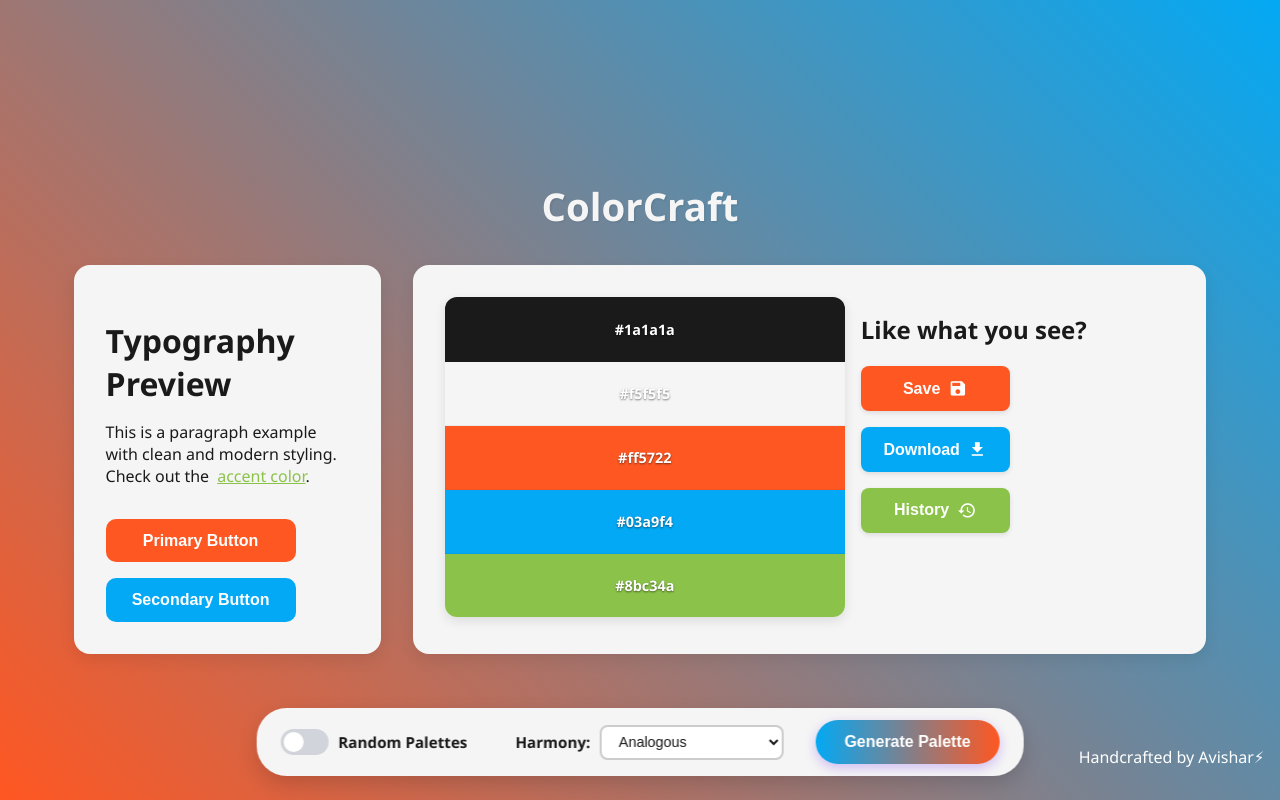
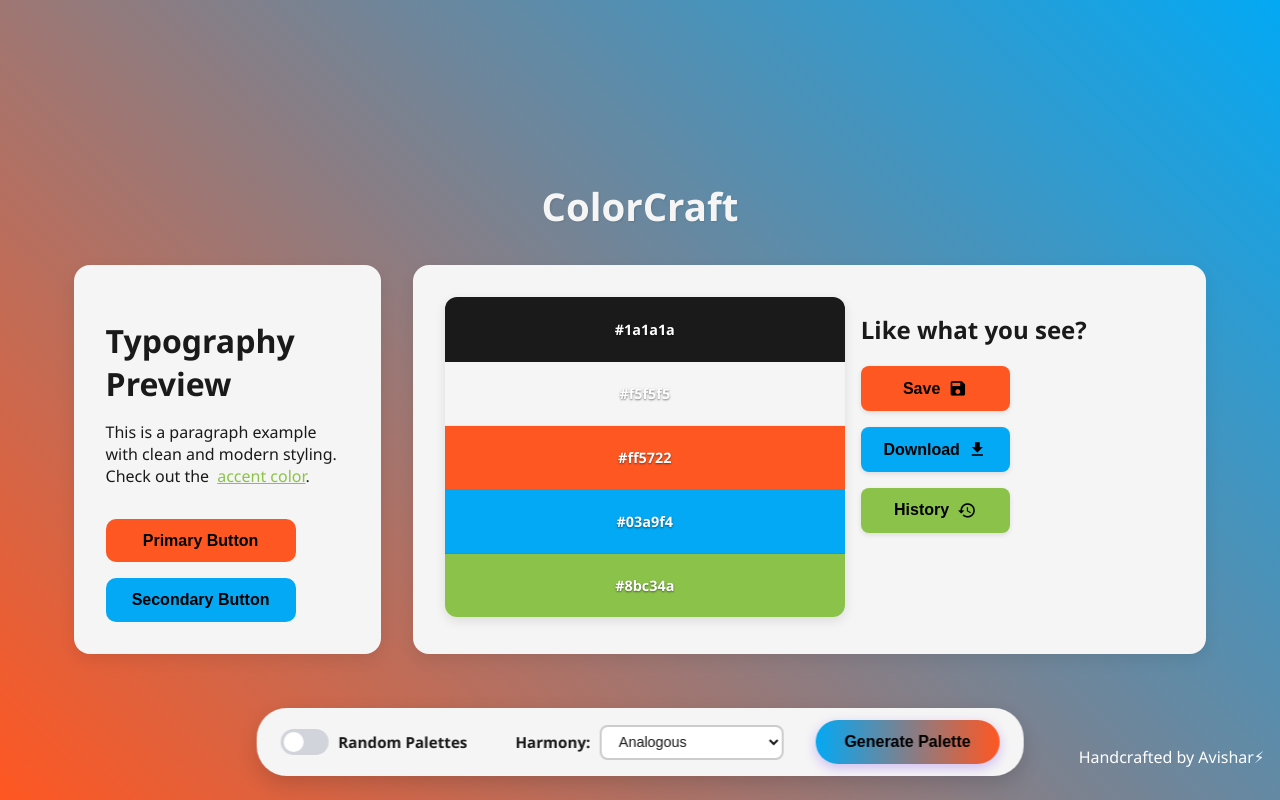
Before and after one commit to AvisharSharan/ColorCraft, a React (Vite) app: page / in a window 1280 px wide. Built offline with nearby package versions, Linux system fonts and the light colour scheme.

Commit message:
improved threshold values for button texts

```diff
--- a/src/components/ButtonPreview.jsx
+++ b/src/components/ButtonPreview.jsx
@@ -1,14 +1,21 @@
 import React from "react";
 import chroma from "chroma-js";
 
-const ButtonPreview = ({ palette }) => (
+const ButtonPreview = ({ palette }) => {
+  // Helper function to determine optimal text color for any background
+  const getTextColor = (backgroundColor) => {
+    // Use a higher contrast threshold (4.5) for better accessibility (WCAG AA standard)
+    return chroma.contrast(backgroundColor, '#ffffff') >= 4.5 ? '#ffffff' : '#000000';
+  };
+
+  return (
     <div className="button-preview">
       <button
         style={{
           width: "190px",
           fontWeight: "bold",
           backgroundColor: palette.primary,
-        color: chroma.contrast(palette.primary, '#ffffff') > 2 ? '#ffffff' : palette.text
+          color: getTextColor(palette.primary)
         }}
         className="primary-btn"
       >
@@ -19,7 +26,7 @@ const ButtonPreview = ({ palette }) => (
           width: "190px",
           fontWeight: "bold",
           backgroundColor: palette.secondary,
-        color: chroma.contrast(palette.secondary, '#ffffff') > 2.5 ? '#ffffff' : palette.text
+          color: getTextColor(palette.secondary)
         }}
         className="secondary-btn"
       >
@@ -27,5 +34,6 @@ const ButtonPreview = ({ palette }) => (
       </button>
     </div>
   );
+};
 
 export default ButtonPreview;
--- a/src/components/FeaturesSection.jsx
+++ b/src/components/FeaturesSection.jsx
@@ -1,34 +1,46 @@
 import React from "react";
 import chroma from "chroma-js"
 
-const FeaturesSection = ({ onExportClick, onDownloadClick, onHistoryClick, palette, hasHistory }) => (
-  <div className="features-container" style={{ width: "50%", padding: "1rem" }}>
-    <h2>Like what you see?</h2>
-    <div className="features-buttons" style={{width: "50%"}}>
+const FeaturesSection = ({ onExportClick, onDownloadClick, onHistoryClick, palette, hasHistory }) => {
+  // Helper function to determine optimal text color for any background
+  const getTextColor = (backgroundColor) => {
+    // Use a higher contrast threshold (4.5) for better accessibility (WCAG AA standard)
+    return chroma.contrast(backgroundColor, '#ffffff') >= 4.5 ? '#ffffff' : '#000000';
+  };
+
+  return (
+    <div className="features-container" style={{ width: "50%", padding: "1rem" }}>
+      <h2>Like what you see?</h2>
+      <div className="features-buttons" style={{width: "50%"}}>
       <button
         className="export-btn"
         onClick={onExportClick}
-        style={{color: chroma.contrast(palette.primary, '#ffffff') > 2 ? '#ffffff' : palette.text }}
+        style={{color: getTextColor(palette.primary) }}
       >Save
         <span className="material-icons">save</span>
       </button>
       <button
         className="download-btn"
         onClick={onDownloadClick}
-        style={{color: chroma.contrast(palette.secondary, '#ffffff') > 2.5 ? '#ffffff' : palette.text }}
+        style={{color: getTextColor(palette.secondary) }}
       >Download
         <span className="material-icons">download</span>
       </button>
       <button
         className="history-btn"
         onClick={onHistoryClick}
-        style={{color: chroma.contrast(palette.secondary, '#ffffff') > 2.5 ? '#ffffff' : palette.text }}
+        style={{
+          color: getTextColor(palette.accent),
+          backgroundColor: palette.accent
+        }}
+        disabled={!hasHistory}
         title={!hasHistory ? "Generate palettes to build history" : "View previous palettes"}
       >History
         <span className="material-icons">history</span>
       </button>
+      </div>
     </div>
-  </div>
-);
+  );
+};
 
 export default FeaturesSection;
--- a/src/components/Toolbar.jsx
+++ b/src/components/Toolbar.jsx
@@ -1,6 +1,6 @@
 import React from 'react';
+import chroma from 'chroma-js';
 import '../styles/Toolbar.css';
-import chroma from 'chroma-js';
 
 const Toolbar = ({
   onGenerate,
@@ -12,6 +12,19 @@ const Toolbar = ({
   harmonyMode,
   setHarmonyMode
 }) => {
+  // Helper function to determine optimal text color for any background
+  const getTextColor = (backgroundColor) => {
+    // Use a higher contrast threshold (4.5) for better accessibility (WCAG AA standard)
+    return chroma.contrast(backgroundColor, '#ffffff') >= 4.5 ? '#ffffff' : '#000000';
+  };
+
+  // For gradient backgrounds, we'll check contrast against the average color
+  const getGradientTextColor = (color1, color2) => {
+    // Create an average color for the gradient
+    const avgColor = chroma.mix(color1, color2, 0.5);
+    return getTextColor(avgColor);
+  };
+
   return (
     <div className="toolbar">
       <div className="toolbar-options">
@@ -62,7 +75,7 @@ const Toolbar = ({
         className="generate-btn"
         style={{
           background: `linear-gradient(90deg, ${palette.secondary}, ${palette.primary})`,
-          color: chroma.contrast(palette.primary, '#ffffff') > 2 ? '#ffffff' : palette.text
+          color: getGradientTextColor(palette.secondary, palette.primary)
         }}
         onClick={onGenerate}
       >
--- a/vite.config.js
+++ b/vite.config.js
@@ -5,6 +5,5 @@ import react from '@vitejs/plugin-react'
 export default defineConfig({
   plugins: [react()],
 
-  // For Vercel deployment, use root path (/) instead of a subpath
   base: '/',
 })
```
Lines whose indentation alone changed are shown as unchanged.
